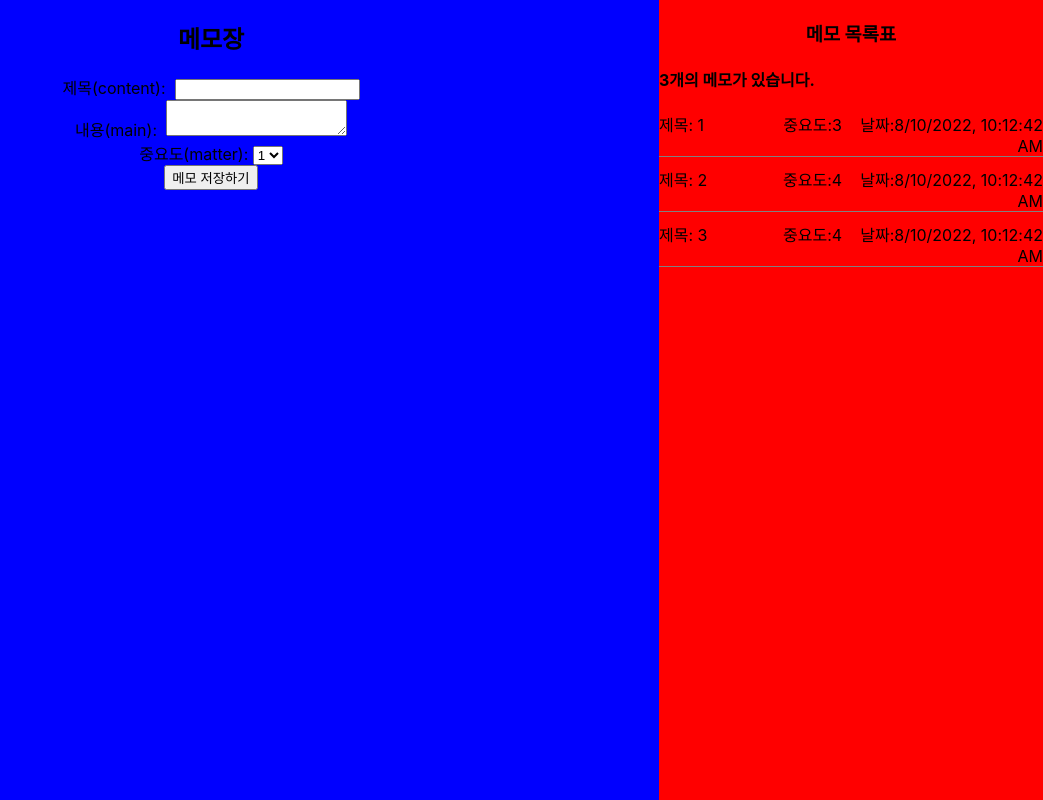
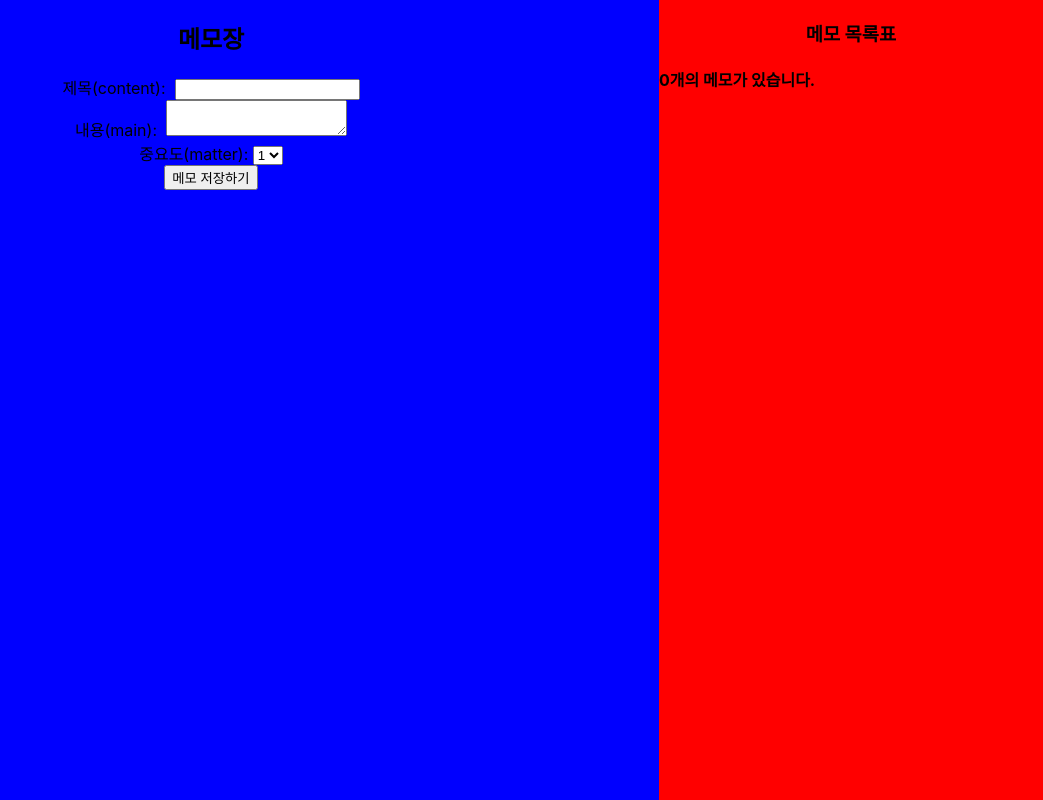
Before and after one commit to sol0503/make_notepad, a React (Create React App) app: page / in a window 1280 px wide. Shown: the top 800 px of the page, without its empty margins (237-1280 px from the left). Built offline with nearby package versions, Linux system fonts and the light colour scheme.

Commit message:
onCreate함수 만들어 연결하기

```diff
--- a/src/App.js
+++ b/src/App.js
@@ -1,36 +1,30 @@
+import { useState, useRef } from "react";
 import "./App.css";
 import MemoEditor from "./MemoEditor";
 import MemoList from "./MemoList";
 
-const dummyList = [
-  {
-    id: 1,
-    content: "1",
-    main: "안녕",
-    matter: 3,
-    created_date: new Date().getTime(),
-  },
-  {
-    id: 2,
-    content: "2",
-    main: "안녕2",
-    matter: 4,
-    created_date: new Date().getTime(),
-  },
-  {
-    id: 3,
-    content: "3",
-    main: "안녕3",
-    matter: 4,
-    created_date: new Date().getTime(),
-  },
-];
+const App = () => {
+  const [data, setData] = useState([]);
 
-const App = () => {
+  const dataId = useRef(0);
+
+  const onCreate = (content, main, matter) => {
+    const created_date = new Date().getTime();
+    const newItem = {
+      content,
+      main,
+      matter,
+      created_date,
+      id: dataId.current,
+    };
+    dataId.current += 1;
+    setData([newItem, ...data]);
+  };
+
   return (
     <div className="App">
-      <MemoEditor />
-      <MemoList memoList={dummyList} />
+      <MemoEditor onCreate={onCreate} />
+      <MemoList memoList={data} />
     </div>
   );
 };
--- a/src/MemoEditor.js
+++ b/src/MemoEditor.js
@@ -1,6 +1,6 @@
 import { useState, useRef } from "react";
 
-const MemoEditor = () => {
+const MemoEditor = ({ onCreate }) => {
   const contentInput = useRef();
   const mainInput = useRef();
 
@@ -28,8 +28,14 @@ const MemoEditor = () => {
       mainInput.current.focus();
       return;
     }
+    onCreate(state.content, state.main, state.matter);
     console.log(state);
     alert("저장하였습니다!");
+    setState({
+      content: "",
+      main: "",
+      matter: 1,
+    });
   };
 
   return (
```
